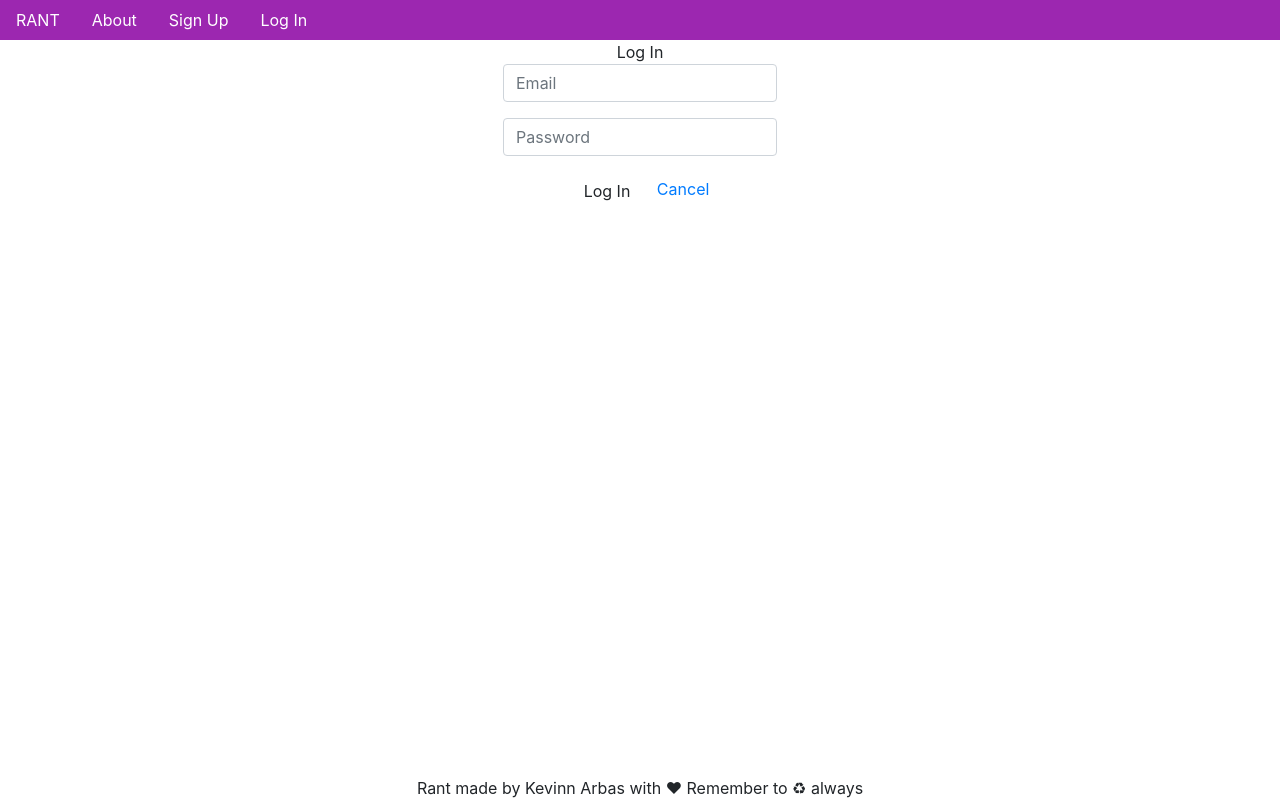
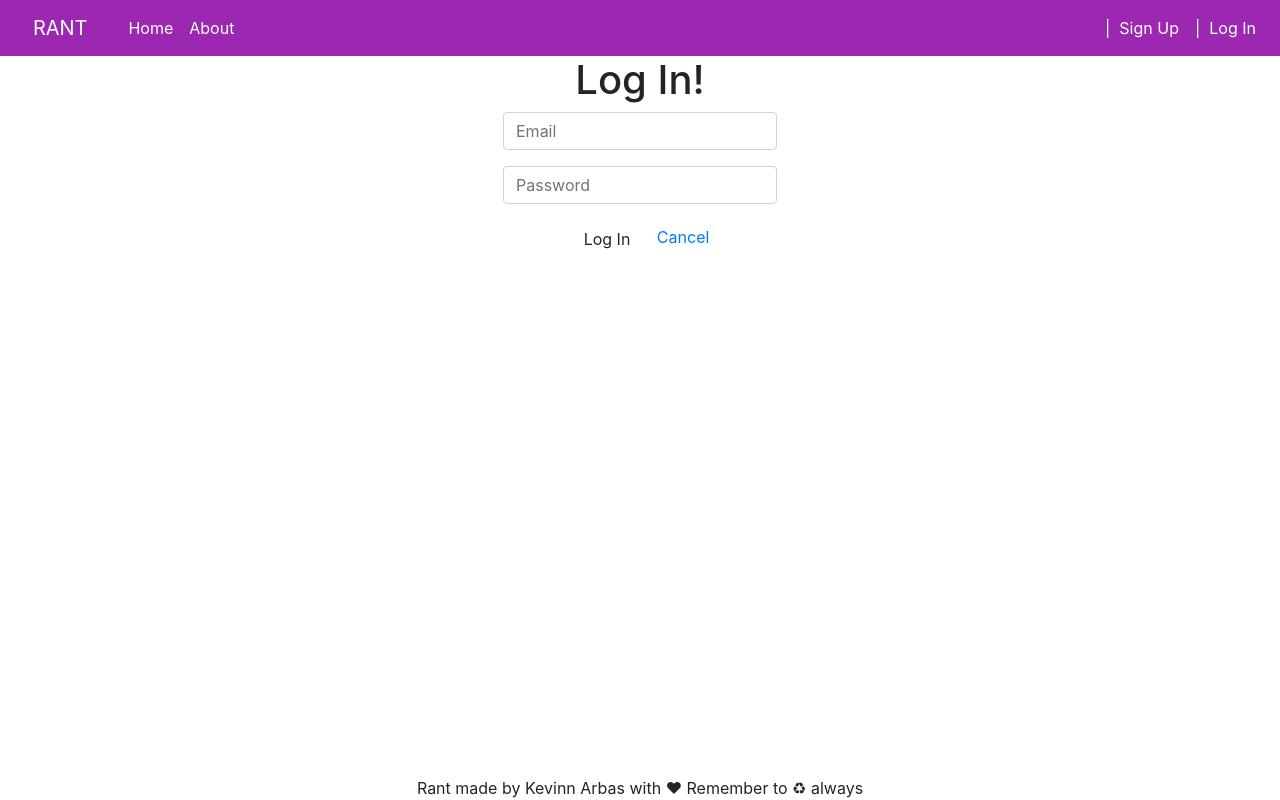
Before and after one commit to kevinnarbas/rant-react, a React (Create React App) app: page /login in a window 1280 px wide. Built offline with nearby package versions, Linux system fonts and the light colour scheme.

Commit message:
adds updated and updating Nav and connects reviews to user model

```diff
--- a/src/components/DetailDetails/DetailDetails.jsx
+++ b/src/components/DetailDetails/DetailDetails.jsx
@@ -4,7 +4,8 @@ import {Accordion, Card, Button} from 'react-bootstrap'
 import ReviewForm from '../ReviewForm/ReviewForm'
 
 const DetailDetails = (props) => {
-  const {location, is_closed, display_phone, price} = props.location
+  const {user} = props
+  const {location, is_closed, display_phone, price, id} = props.location
   const [line1, line2] = location.display_address
   return (
     <Accordion defaultActiveKey="0">
@@ -41,7 +42,7 @@ const DetailDetails = (props) => {
         </Accordion.Toggle>
         <Accordion.Collapse eventKey="2">
           <Card.Body>
-            <ReviewForm id={props.location.id}/>
+            <ReviewForm id={id} user={user}/>
           </Card.Body>
         </Accordion.Collapse>
       </Card>
--- a/src/components/NavBar/NavBar.jsx
+++ b/src/components/NavBar/NavBar.jsx
@@ -1,5 +1,6 @@
 import React from 'react'
 import Nav from 'react-bootstrap/Nav'
+import Navbar from 'react-bootstrap/Navbar'
 import {Link} from 'react-router-dom'
 import './NavBar.css'
 
@@ -8,34 +9,36 @@ const linkItem = {textDecoration: 'none', color: 'white'}
 const NavBar = (props) => {
   const nav = props.user ?
     <>
-      <Nav.Item>
-        <Nav.Link><Link to='' style={linkItem} onClick={props.handleLogout}>Log Out</Link></Nav.Link>
-      </Nav.Item>
+      <Nav.Link><Link to='' style={linkItem} onClick={props.handleLogout}>&nbsp;&nbsp;|&nbsp;&nbsp;Log Out</Link></Nav.Link>
     </>
     :
     <>
-      <Nav.Item>
-        <Nav.Link><Link to="/signup" style={linkItem}>Sign Up</Link></Nav.Link>
-      </Nav.Item>
-      <Nav.Item>
-        <Nav.Link><Link to="/login" style={linkItem}>Log In</Link></Nav.Link>
-      </Nav.Item>
+      <Nav.Link><Link to="/signup" style={linkItem}>&nbsp;&nbsp;|&nbsp;&nbsp;Sign Up</Link></Nav.Link>
+      <Nav.Link><Link to="/login" style={linkItem}>|&nbsp;&nbsp;Log In</Link></Nav.Link>
+    </>
+
+  const name = props.user &&
+    <>
+      <Navbar.Text style={linkItem}>
+        Signed in as: &nbsp;{props.user.name}
+      </Navbar.Text>
     </>
 
   return(
     <div>
-      <Nav
-        activeKey="/"
-        className="NavBar"
-      >
-        <Nav.Item>
-          <Nav.Link><Link to="/" style={linkItem}>RANT</Link></Nav.Link>
-        </Nav.Item>
-        <Nav.Item>
-          <Nav.Link><Link to="/about" style={linkItem}>About</Link></Nav.Link>
-        </Nav.Item>
-        {nav}
-      </Nav>
+      <Navbar inverse fluid className="NavBar" expand="xl">
+        <Navbar.Brand style={linkItem}>&nbsp;&nbsp;&nbsp;RANT&nbsp;&nbsp;&nbsp;</Navbar.Brand>
+        <Navbar.Collapse>
+          <Nav>
+            <Nav.Link><Link to="/" style={linkItem}>Home</Link></Nav.Link>
+            <Nav.Link><Link to="/about" style={linkItem}>About</Link></Nav.Link>
+          </Nav>
+          <Nav className="ml-auto">
+            {name}
+            {nav}
+          </Nav>
+        </Navbar.Collapse>
+      </Navbar>
     </div>
   )
 }
--- a/src/components/ReviewForm/ReviewForm.jsx
+++ b/src/components/ReviewForm/ReviewForm.jsx
@@ -4,6 +4,7 @@ import reviewService from '../../utils/reviewService'
 
 class ReviewForm extends React.Component {
   state = {
+    user: this.props.user,
     restId: this.props.id,
     waitTime: '',
     waitService: '',
--- a/src/components/SearchList/SearchList.jsx
+++ b/src/components/SearchList/SearchList.jsx
@@ -48,7 +48,7 @@ class SearchList extends React.Component {
       <>
         <Form onSubmit={this.handleSubmit}>
           <Row>
-            <Col>
+            <Col style={{display: 'flex'}}>
               <Form.Control
                 type="text"
                 value={this.state.search}
@@ -56,9 +56,7 @@ class SearchList extends React.Component {
                 onChange={this.handleChange}
                 placeholder="Search Here:"
               />
-            </Col>
-            <Col>
-              <Button type="submit">Search</Button>
+              <Button style={{backgroundColor: '#FF5252', borderColor: '#FF5252'}} type="submit">SEARCH</Button>
             </Col>
           </Row>
         </Form>
@@ -70,7 +68,7 @@ class SearchList extends React.Component {
                 <Link
                   to={{
                     pathname:`business/${business.id}`,
-                    state: {businesses: business}
+                    state: {businesses: business, user: this.props.user},
                   }}
                   key={id}
                 >
--- a/src/pages/BusinessDetailPage/BusinessDetailPage.jsx
+++ b/src/pages/BusinessDetailPage/BusinessDetailPage.jsx
@@ -56,7 +56,9 @@ class BusinessDetailPage extends React.Component {
   }
 
   render() {
-    const {name, image_url} = this.props.location.state.businesses
+    const {businesses} = this.props.location.state
+    const {name, image_url} = businesses
+    const {_id} = this.props.location.state.user._id
     return (
       <>
         <h1>{name}</h1>
@@ -78,7 +80,10 @@ class BusinessDetailPage extends React.Component {
               <img className="Detail-img" src={image_url} alt="restauraunt-type"/>
             </Col>
             <Col sx={6}>
-              <DetailDetails location={this.props.location.state.businesses} />
+              <DetailDetails
+                location={businesses}
+                user={_id}
+              />
             </Col>
           </Row>
           <Row>
--- a/src/pages/LoginPage/LoginPage.jsx
+++ b/src/pages/LoginPage/LoginPage.jsx
@@ -2,7 +2,6 @@ import React, { Component } from 'react';
 import { Link } from 'react-router-dom';
 import './LoginPage.css';
 import userService from '../../utils/userService'
-// import LoginToast from '../../components/LoginToast/LoginToast'
 import {Toast} from 'react-bootstrap'
 
 class LoginPage extends Component {
@@ -39,7 +38,7 @@ class LoginPage extends Component {
 
     return (
       <div className="LoginPage">
-        <header className="header-footer">Log In</header>
+        <h1>Log In!</h1>
         <form className="form-horizontal" onSubmit={this.handleSubmit} >
           <div className="form-group">
             <div className="col-sm-12">
--- a/src/pages/MainPage/MainPage.jsx
+++ b/src/pages/MainPage/MainPage.jsx
@@ -2,13 +2,15 @@ import React from 'react'
 import SearchList from '../../components/SearchList/SearchList'
 import {Container, Row, Col} from 'react-bootstrap'
 
-const MainPage = () => (
+const MainPage = (props) => (
   <>
     <h1>RANT</h1>
     <Container>
       <Row>
         <Col>
-          <SearchList />
+          <SearchList
+            user={props.user}
+          />
         </Col>
       </Row>
     </Container>
```
Also changed, not shown: src/components/NavBar/NavBar.css (line endings or trailing spaces).
